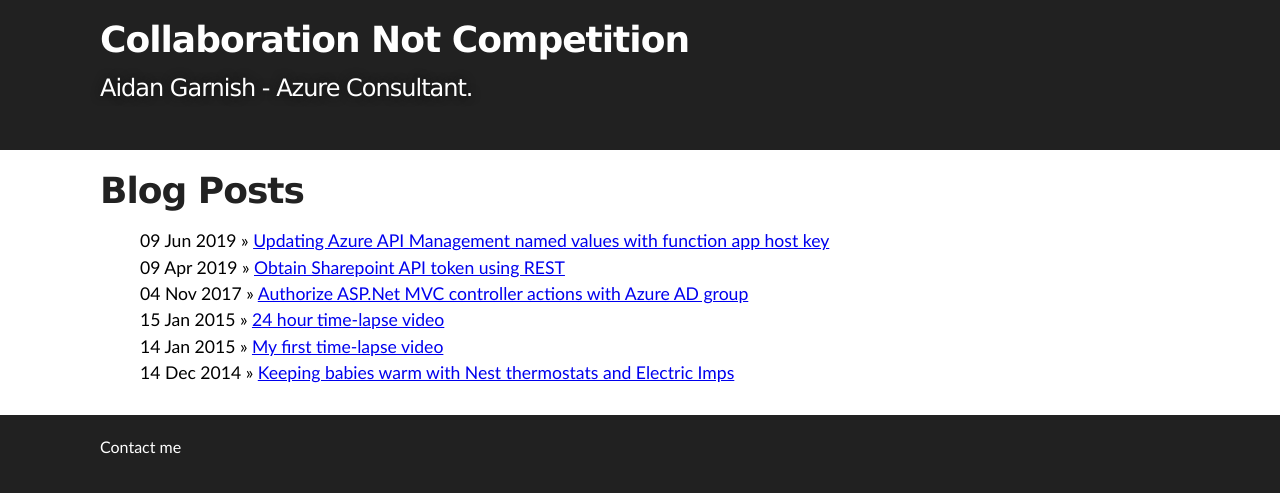
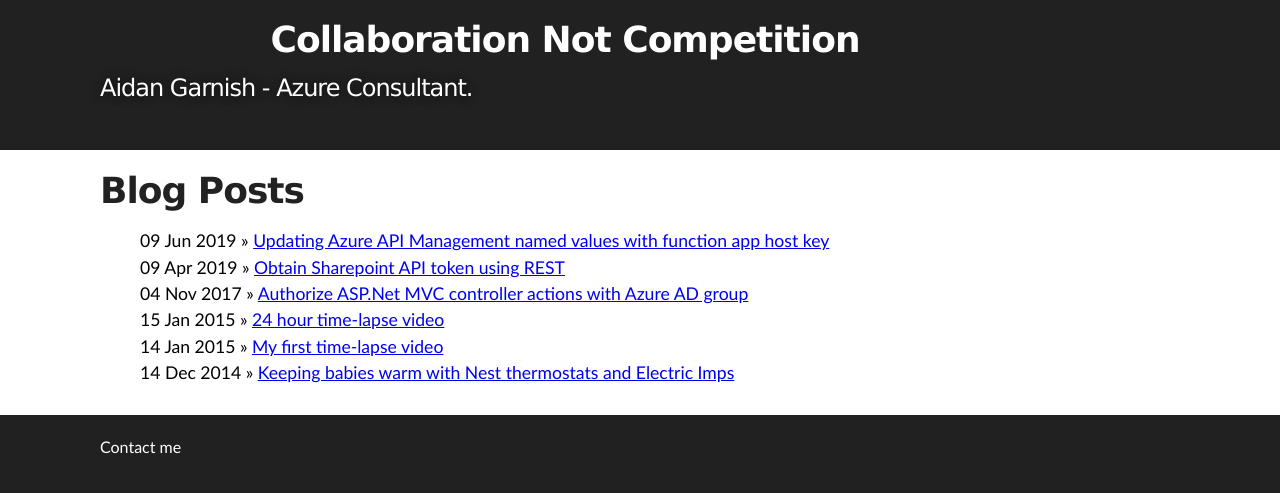
Before and after one commit to aidangarnish/aidangarnish.github.io, a Jekyll site: the page built from index.html, in a window 1280 px wide. Shown: the top 493 px of the page. Built offline with Jekyll 4.4.1, drawn with Linux system fonts in a browser that asks for light colours.

Commit message:
Updated text alignment

```diff
--- a/assets/css/gridstyle.css
+++ b/assets/css/gridstyle.css
@@ -112,9 +112,6 @@
         .wrapper {
             grid-gap: 1px;
         }
-        .box{
-          padding: 10px;
-        }
         img{
           max-width: 250px;
         }
@@ -127,9 +124,6 @@
       @media only screen and (min-width: 700px)  {
         .wrapper {
             grid-gap: 1px;
-        }
-        .box{
-          padding: 10px 100px 10px 100px;
         }
         img{
           max-width: 250px;
@@ -199,3 +193,7 @@
   background: none;
   text-shadow: #111 0px 0px 10px;
 }
+
+#project_title, #project_tagline{
+  text-align: center;
+}
```
Lines whose indentation alone changed are shown as unchanged.
